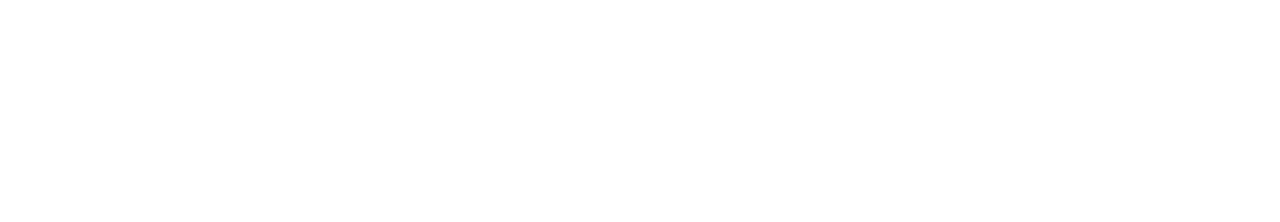
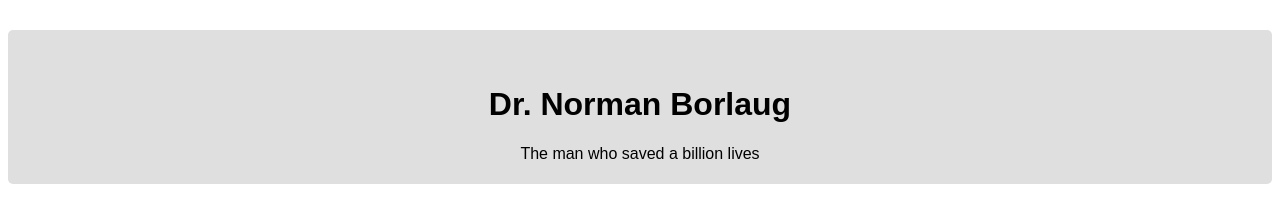
Before and after one commit to Thanseeeh/Tribute-Page, a plain HTML site: page index.html in a window 1280 px wide. Drawn offline with Linux system fonts and the light colour scheme.

Commit message:
header of the page created

```diff
--- a/index.html
+++ b/index.html
@@ -8,5 +8,10 @@
     <link rel="stylesheet" href="tribute_page.css">
 </head>
 <body>
+    <div class="main-body">
+        <header class="header">
+            <h1>Dr. Norman Borlaug</h1>
+            <p>The man who saved a billion lives </p>
+        </header>
 </body>
 </html>
--- a/tribute_page.css
+++ b/tribute_page.css
@@ -0,0 +1,17 @@
+body {
+    padding: 0;
+    font-family: Arial, Helvetica, sans-serif;
+}
+.main-body {
+    background: rgb(223 223 223);
+    align-items: center;
+    text-align: center;
+    width: 100%;
+    height: auto;
+    border-radius: 5px;
+}
+.header {
+    margin-top: 30px;
+    padding-top: 35px;
+    padding-bottom: 5px;
+}
```
